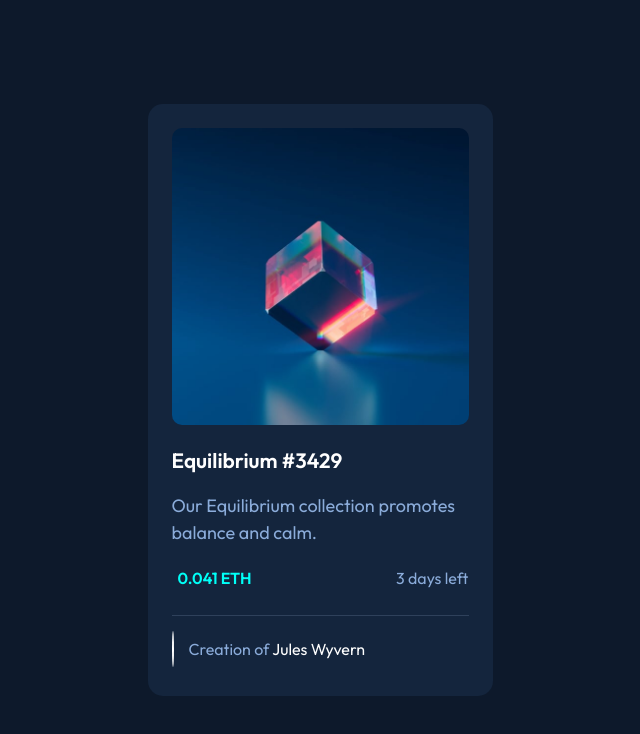
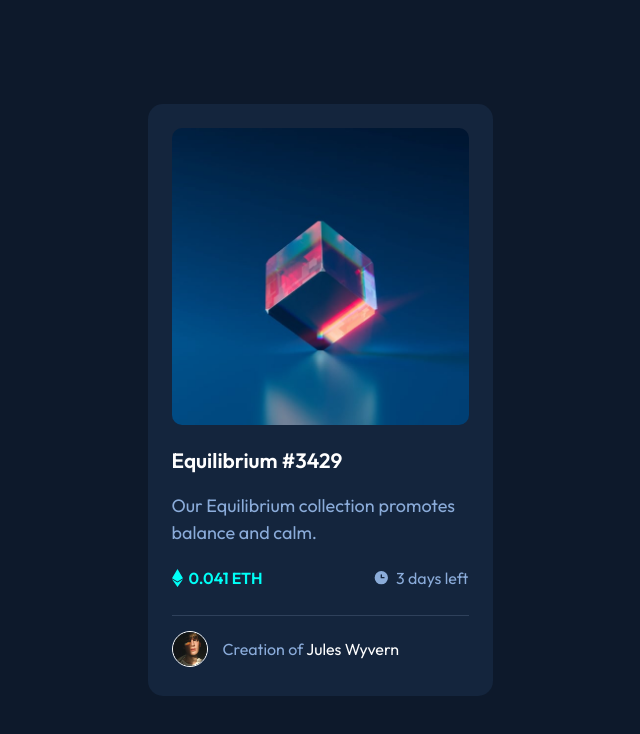
Before and after one commit to mark-pherz/frontEndMentor_2, a plain HTML site: page index.html in a window 1280 px wide. Shown: the whole page, without its empty margins (320-960 px from the left). Drawn offline with Linux system fonts and the light colour scheme; the site is published under a folder, as on GitHub Pages, so addresses that start at the root find nothing.

Commit message:
fixed img paths

```diff
--- a/index.html
+++ b/index.html
@@ -17,24 +17,24 @@
       <div class="image-wrapper">
         <img src="images/image-equilibrium.jpg" alt="">
         <div class="overlay">
-          <img src="/images/icon-view.svg" alt="" class="icon">
+          <img src="images/icon-view.svg" alt="" class="icon">
         </div>
       </div>
       <h1>Equilibrium #3429</h1>
       <p>Our Equilibrium collection promotes balance and calm.</p>
       <div class="info">
         <div class="left">
-          <img src="/images/icon-ethereum.svg" alt="">
+          <img src="images/icon-ethereum.svg" alt="">
           <span>0.041 eth</span>
         </div>
         <div class="right">
-          <img src="/images/icon-clock.svg" alt="">
+          <img src="images/icon-clock.svg" alt="">
           <span>3 days left</span>
         </div>
       </div>
       <hr>
       <div class="bottom">
-        <img src="/images/image-avatar.png" alt="">
+        <img src="images/image-avatar.png" alt="">
         <span>Creation of <span class="name">Jules Wyvern</span></span>
       </div>
     </div>
```
